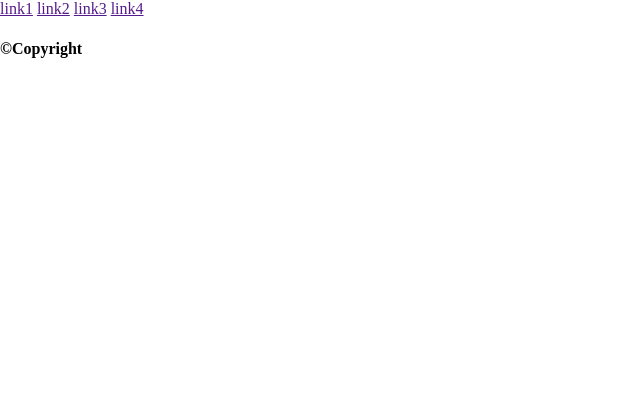
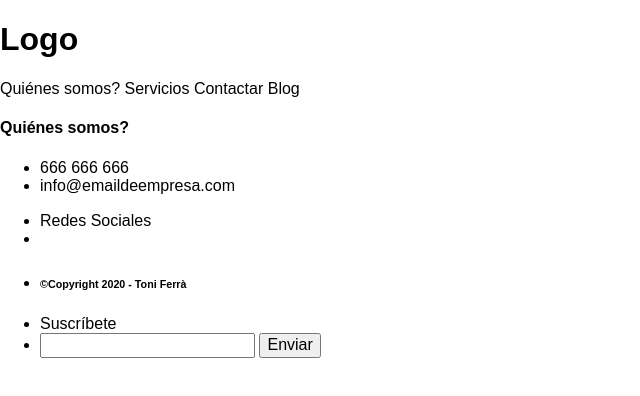
Before and after one commit to Singthestone/Wireframe_Git_Branch, a plain HTML site: page index.html in a window 1280 px wide. Shown: the whole page, without its empty margins (0-640 px from the left). Drawn offline with Linux system fonts and the light colour scheme.

Commit message:
trabajando en header y footer

```diff
--- a/css/style.css
+++ b/css/style.css
@@ -1,16 +1,33 @@
-/* *********************************** */
-/* *** ESTILOS GENERALES *** */
 /* *********************************** */
 
+
+/* *** ESTILOS GENERALES *** */
+
+
+/* *********************************** */
+
+
 /* Tipografía */
+
 @font-face {
     font-family: "";
-    src: url("") format("woof2"),
-         url("") format("woof");
+    src: url("") format("woof2"), url("") format("woof");
 }
+
+html {
+    font-family: sans-serif;
+}
+
+a {
+    text-decoration: none;
+    color: black;
+}
+
 
 /* ******************************** */
 
+
 /* Colores */
 
+
 /* ******************************** */
--- a/index.html
+++ b/index.html
@@ -1,5 +1,6 @@
 <!DOCTYPE html>
 <html lang="es">
+
 <head>
     <meta charset="utf-8" />
     <!-- SEO = Básico -->
@@ -26,28 +27,59 @@
     <!-- Se cambia el tema de algunos navegadores -->
     <meta name="theme-color" content="#fafafa" />
 </head>
+
 <body>
     <!-- *** ESTRUCTURA SEMÁNTICA *** -->
-    <!-- Header (encabezado de la página, zona superior) -->
     <header>
-      <!-- nav (el navegador de toda la web) -->
+
         <nav>
-        <a href="" class="link1">link1</a>
-        <a href="" class="link2">link2</a>
-        <a href="" class="link3">link3</a>
-        <a href="" class="link4">link4</a>
+            <h1>Logo</h1>
+
+            <a href="#" class="link1">Quiénes somos?</a>
+            <a href="#" class="link2">Servicios</a>
+            <a href="#" class="link3">Contactar</a>
+            <a href="#" class="link4">Blog</a>
         </nav>
+        <section class="banner">
+            <h4>
+                Quiénes somos?
+            </h4>
+        </section>
+
+
     </header>
     <!-- Main (centro de la página, zona central) -->
     <main>
         <!-- section y article (posibilidades dentro de main) -->
     </main>
-    <!-- Footer (final de la página, zona inferior) -->
+
     <footer>
-      <h4>&copy;Copyright</h4>
+        <section class="contenido">
+            <ul class="contactar">
+                <li>666 666 666</li>
+                <li>info@emaildeempresa.com</li>
+            </ul>
+            <ul class="redes">
+                <li>Redes Sociales</li>
+                <li></li>
+                <li>
+                    <h6>&copy;Copyright 2020 - Toni Ferrà</h6>
+                </li>
+            </ul>
+            <ul class="suscribete">
+                <li>Suscríbete</li>
+                <li>
+                    <form action="">
+                        <input type="text" />
+                        <button>Enviar</button>
+                    </form>
+                </li>
+            </ul>
+        </section>
     </footer>
 
     <!-- *** Google Analytics *** -->
     <script src="https://www.google-analytics.com/analytics.js" async></script>
 </body>
+
 </html>
```
Also changed, not shown: Diagrama Git Branch.jpeg (added). Lines whose indentation alone changed are shown as unchanged.
